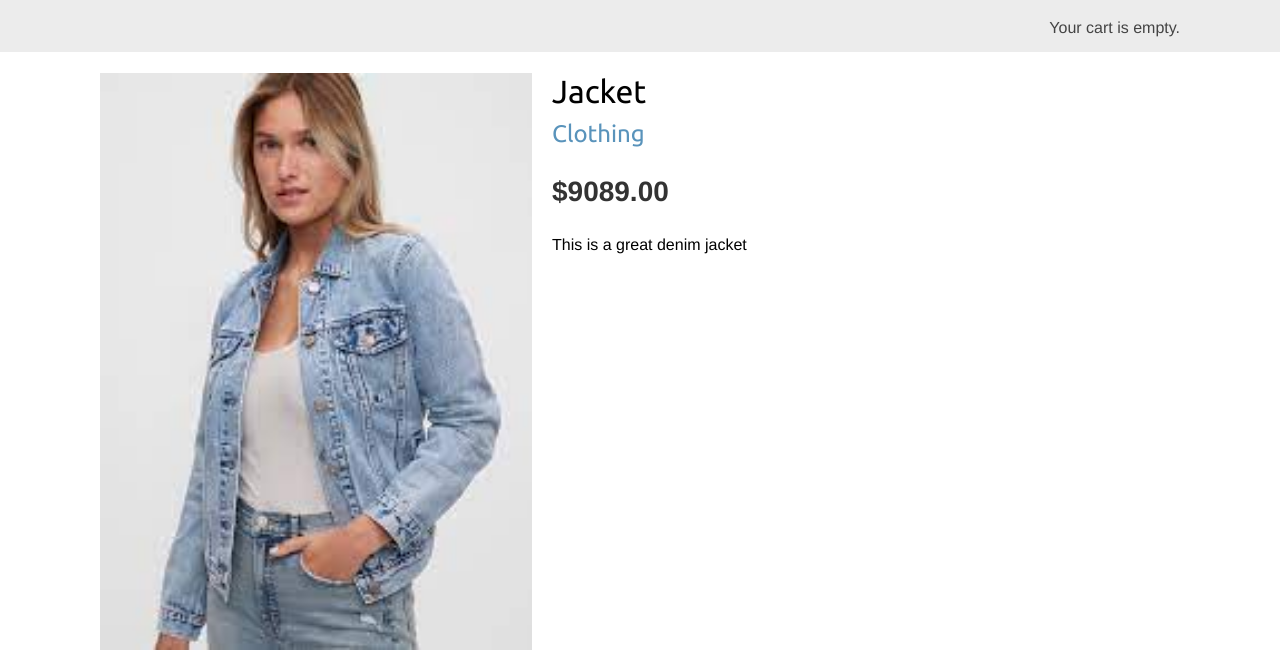
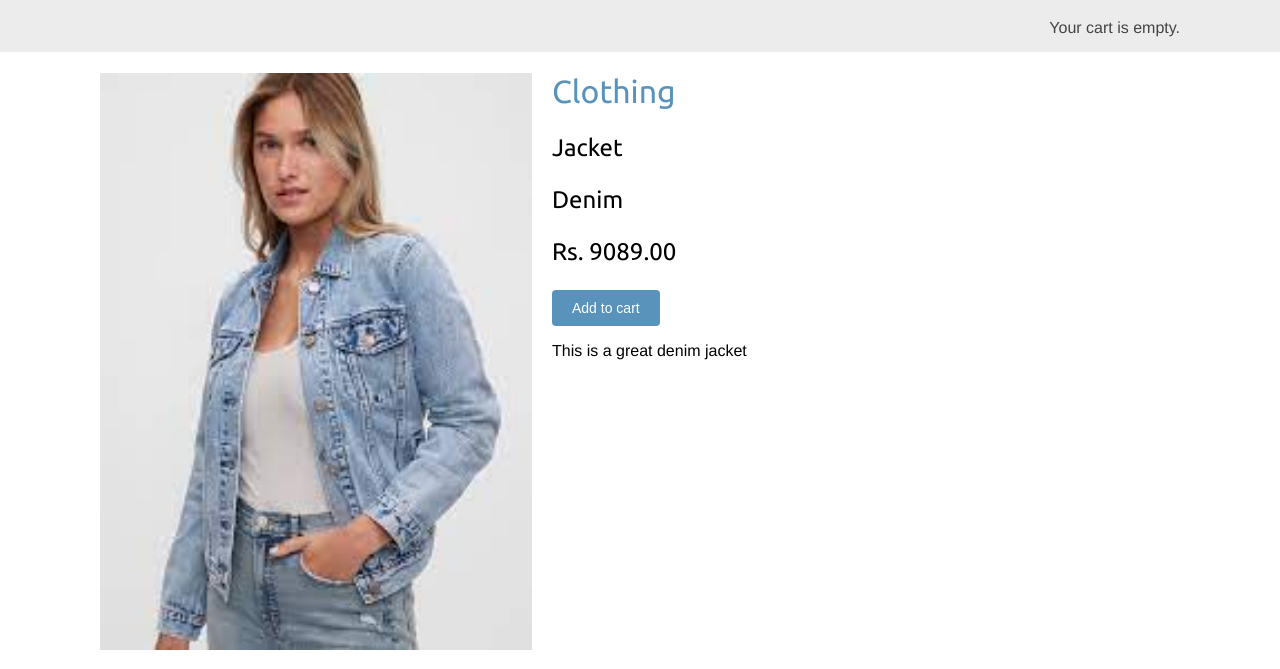
Before and after one commit to puskarkarki/TrialEcommerce, a Django app: a page that uses eshop/Product/templates/detail.html in a window 1280 px wide. Shown: the part 46-715 px from the top of the page. Run offline with Django 3.2, Linux system fonts and the light colour scheme; data comes from the database, SQL or seed files in the repository.

Commit message:
change in templates view

```diff
--- a/eshop/Product/templates/detail.html
+++ b/eshop/Product/templates/detail.html
@@ -6,13 +6,19 @@
 <div class="product-detail">
   <img src="{% if product.image %}{{ product.image.url }}{% else %} {% static
   "img/no_image.png" %}{% endif %}">
-  <h1>{{ product.name }}</h1>
+  <h1><a href="{{ product.category.get_absolute_url }}">
+      {{ product.category }}
+    </a></h1>
   <h2>
-    <a href="{{ product.category.get_absolute_url }}">
-      {{ product.category }}
-    </a>
+    <p>{{ product.name }}
+    <p> {{ product.brand }}</p>
+    <p> Rs. {{ product.price }}
   </h2>
-  <p class="price">${{ product.price }}</p>
+    <form action="{% url "cart:cart_add_product" product.id %}" method="post">
+      {{  add_product_form  }}
+      {% csrf_token %}
+      <input type="submit" value="Add to cart">
+    </form>
   {{ product.description|linebreaks }}
 </div>
 {% endblock %}
```
